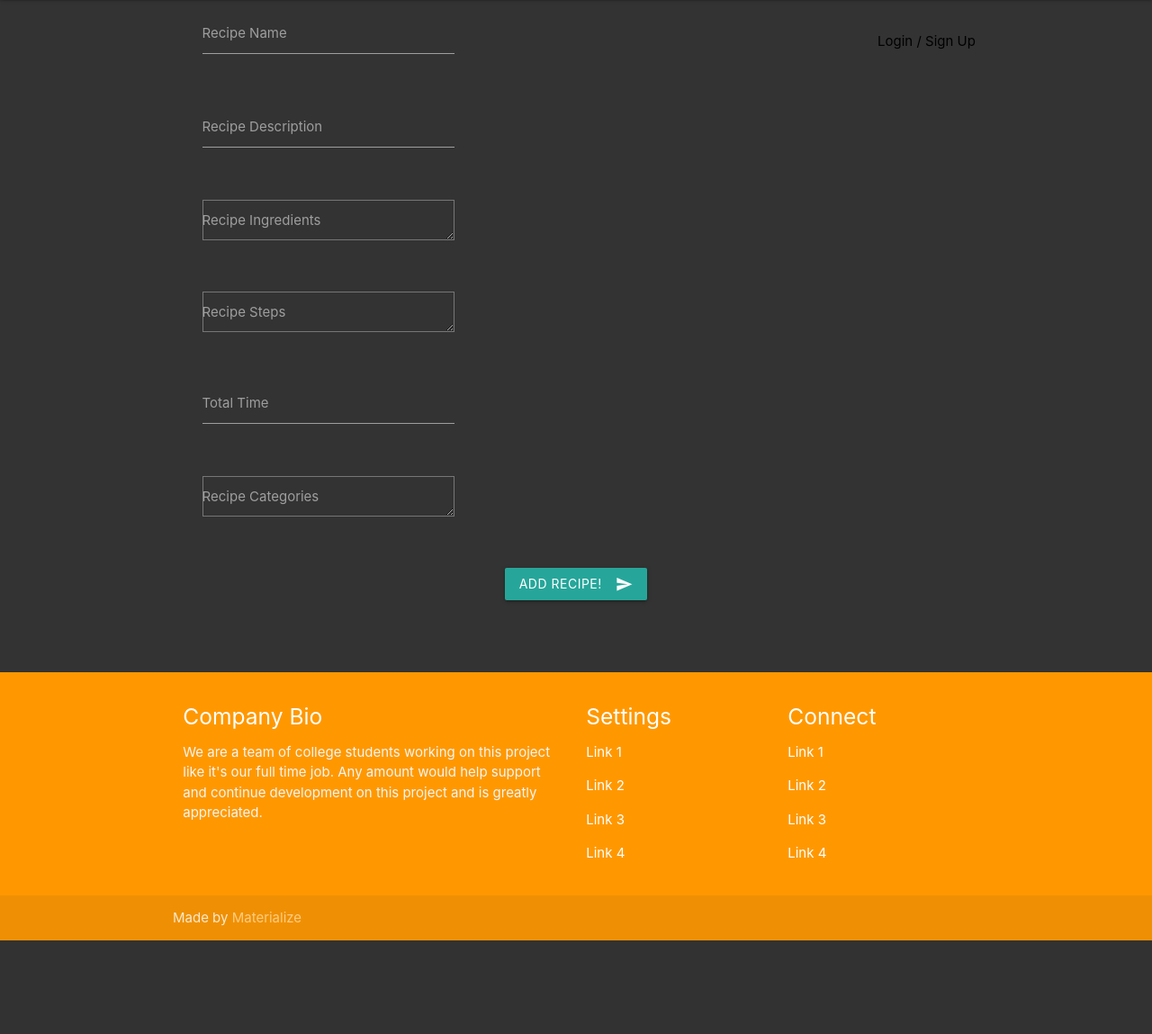
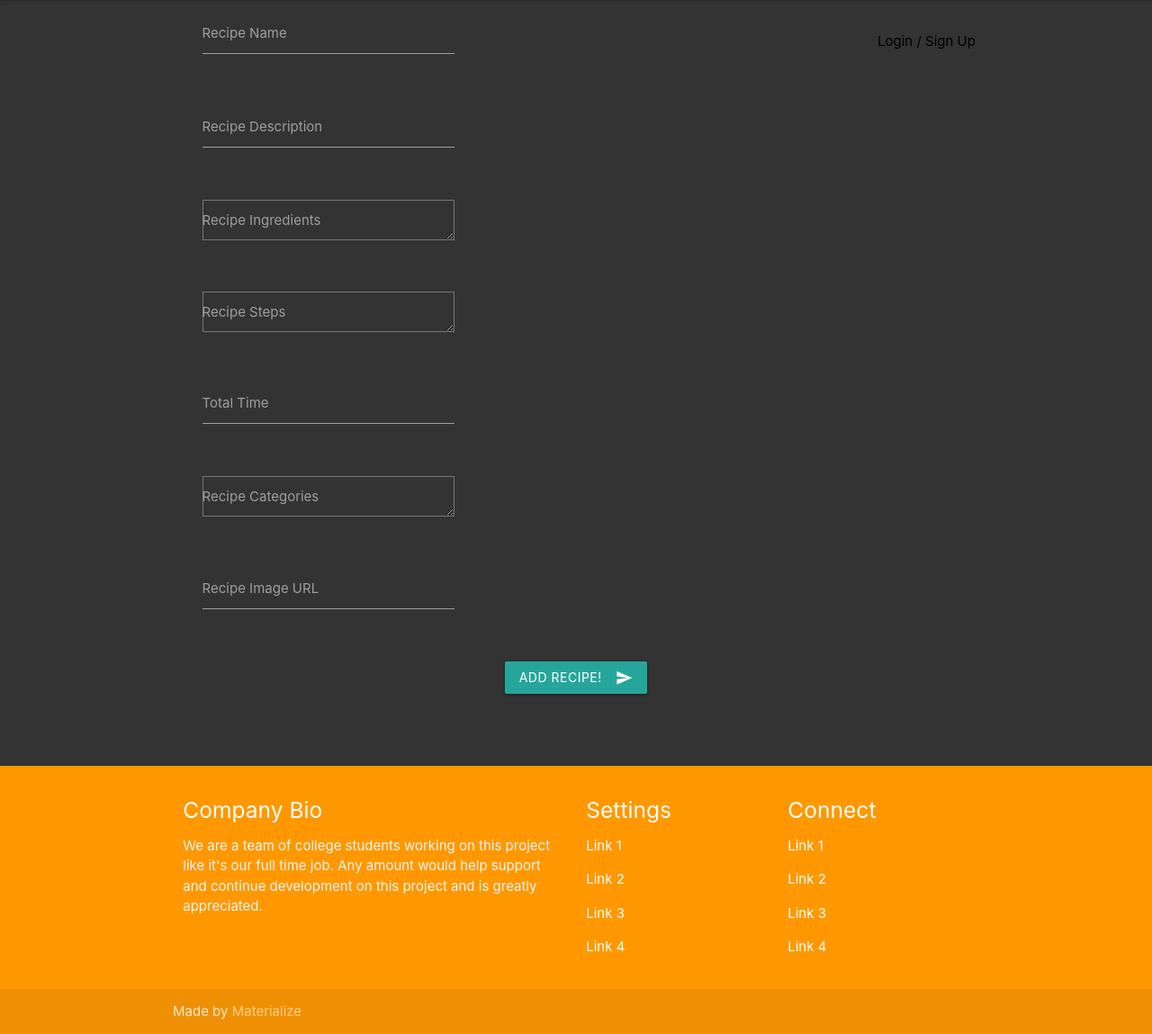
Before and after one commit to Code-Institute-Submissions/MS3-4, a Flask app: page /addrecipe in a window 1280 px wide. Shown: the part 65-1214 px from the top of the page at 90% size. Before the commit the page ends 1110 px from the top, so only its background shows below. Run offline with Flask 2, Linux system fonts and the light colour scheme; parts of the project's set-up code (start-up, migrations or seed data) failed here and were passed over; some libraries are stand-ins or nearby versions.

Commit message:
Updated Add recipe to include input to add url img to recipe creation

```diff
--- a/MS3_Cookbook/templates/addrecipe.html
+++ b/MS3_Cookbook/templates/addrecipe.html
@@ -41,6 +41,12 @@
         </div>
     </div>
     <div class="row">
+        <div class="input-field col s8 offset-s2">
+            <input id="icon_add_recipeImage" type="text" required name="recipeImage" value="{{recipeImage}}">
+            <label for="icon_add_recipeImage">Recipe Image URL</label>
+        </div>
+    </div>
+    <div class="row">
         <div class="input-field col s6 offset-s3 center-align">
             <input type="hidden" value="register" name="action">
             <button class="btn waves-effect waves-light" type="submit">Add Recipe!
```
